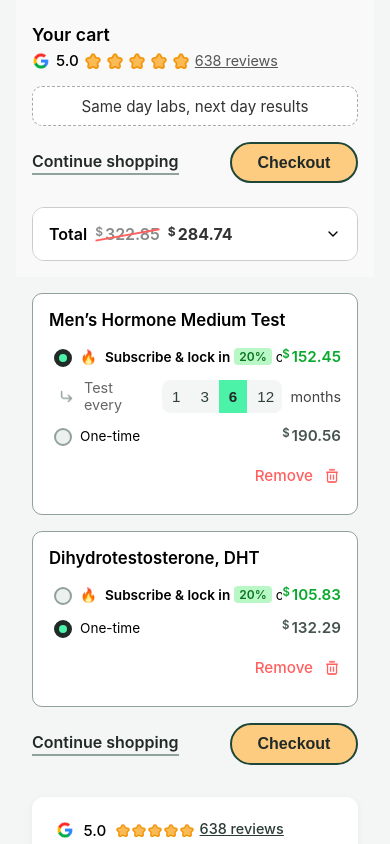
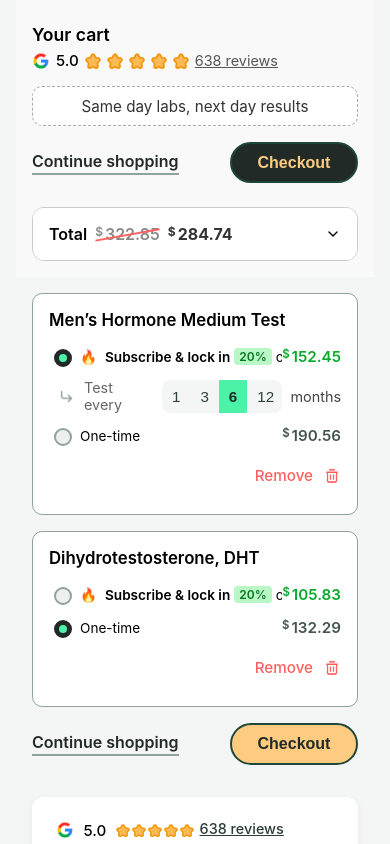
Before and after one commit to radyatamaa/cart-react-responsive, a React (Create React App) app: page / in a window 390 px wide. In both pictures the pointer is over the button 293 px from the left and 162 px from the top of the page. Shown: the top 844 px of the page. Built offline with nearby package versions, Linux system fonts and the light colour scheme.

Commit message:
add hover button

```diff
--- a/src/styles/cart.scss
+++ b/src/styles/cart.scss
@@ -105,6 +105,12 @@
         font-size: 1rem;
         cursor: pointer;
         color: #222A28;
+        transition: background-color 0.3s ease, color 0.3s ease;
+
+        &:hover {
+          background-color: #222A28;
+          color: #FDCC81;
+        }
       }
     }
 }
@@ -170,6 +176,12 @@
       font-size: 1rem;
       cursor: pointer;
       color: #222A28;
+      transition: background-color 0.3s ease, color 0.3s ease;
+
+      &:hover {
+        background-color: #222A28;
+        color: #FDCC81;
+      }
     }
   }
 
@@ -826,6 +838,12 @@ word-wrap: break-word;
       font-size: 1rem;
       cursor: pointer;
       color: #222A28;
+      transition: background-color 0.3s ease, color 0.3s ease;
+
+      &:hover {
+        background-color: #222A28;
+        color: #FDCC81;
+      }
     }
   }
 
```
